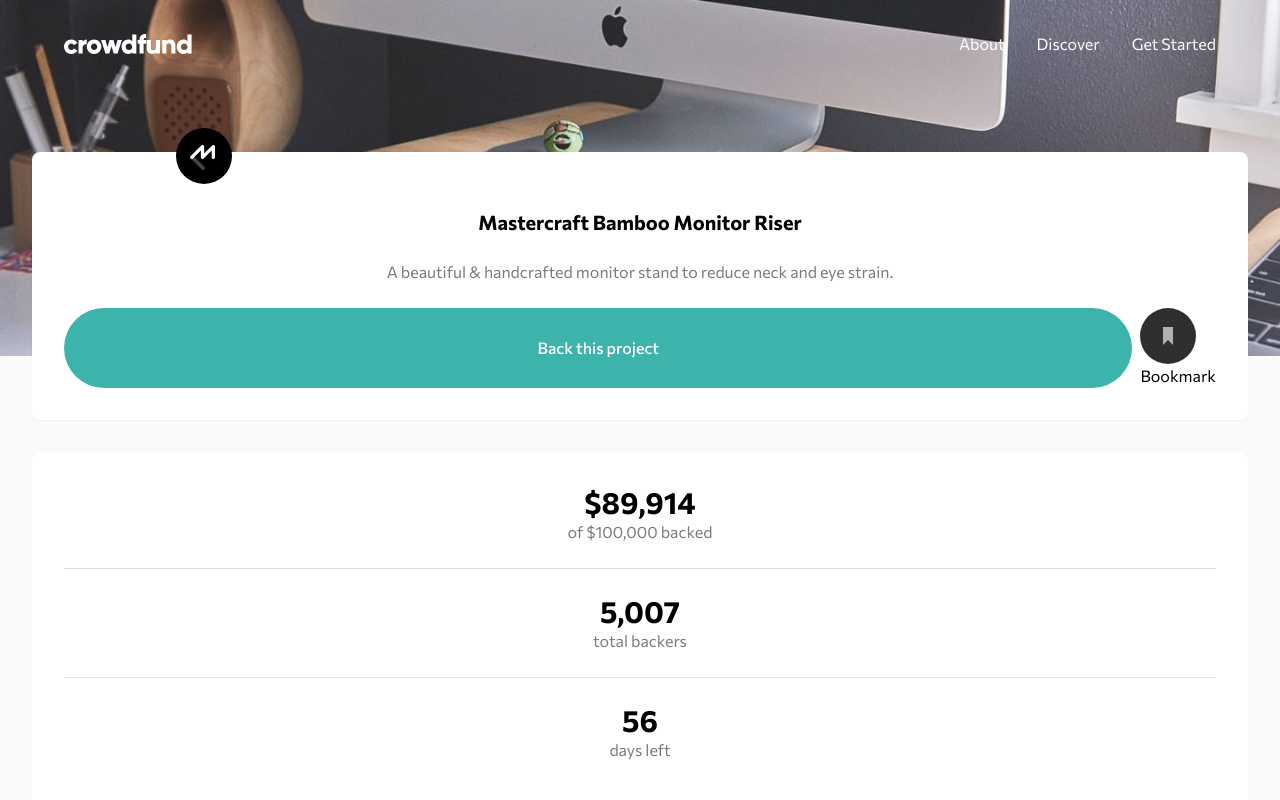
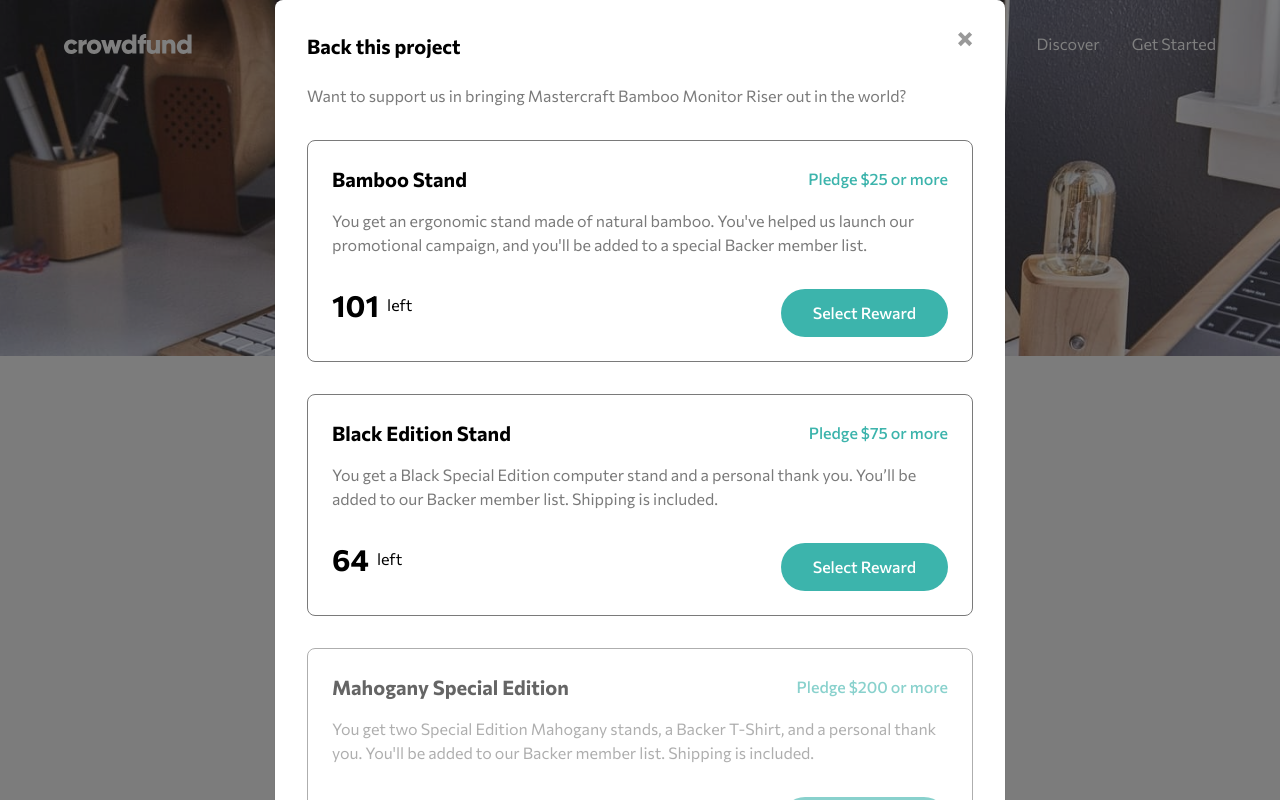
Before and after one commit to to-my-learning-path/crowdfunding-product-page, a React (Vite) app: page / in a window 1280 px wide. Both pictures are taken after a click on the button "Back this project". Shown: the top 800 px of the page. Built offline with nearby package versions, Linux system fonts and the light colour scheme.

Commit message:
Added third section styles

```diff
--- a/src/components/Home/Home.jsx
+++ b/src/components/Home/Home.jsx
@@ -1,7 +1,8 @@
-import React from "react";
+import React, { useState } from "react";
 import MastercraftIcon from ".././.././assets/images/logo-mastercraft.svg";
 import BookmarkIcon from "../../assets/images/icon-bookmark.svg";
-import { Divider } from "@mui/material";
+import CloseIcon from "../../assets/images/icon-close-modal.svg";
+import { Divider, useMediaQuery, LinearProgress, Modal } from "@mui/material";
 
 const list = [
   {
@@ -28,12 +29,17 @@ const list = [
 ];
 
 const Home = () => {
+  const isMobile = useMediaQuery("(max-width: 767px)");
+  const [isBookmarked, setIsBookmarked] = useState(false);
+  const [isModelOpen, setIsModelOpen] = useState(false);
+
   return (
-    <main className=" mx-8 mt-16 space-y-8 ">
+    <main className=" mx-8 mt-16 lg:mt-20 xl:mt-28 space-y-8 max-w-[730px] md:mx-auto">
       <section className=" relative shadow-sm bg-[#fff] rounded-lg p-8 text-center space-y-6">
         <img
           className=" mx-auto absolute -translate-y-14 translate-x-28"
           src={MastercraftIcon}
+          aria-hidden="true"
           alt=""
         />
         <h1 className=" text-xl px-8 font-700 -mt-14">
@@ -42,32 +48,80 @@ const Home = () => {
         <p className=" text-darkGray">
           A beautiful & handcrafted monitor stand to reduce neck and eye strain.
         </p>
-        <div className=" flex justify-between gap-2">
-          <button className=" bg-moderateCyan hover:bg-darkCyan text-[#fff] py-3 px-4 w-full font-500 rounded-full">
+        <div className=" flex justify-between gap-2 items-center">
+          <button
+            onClick={() => setIsModelOpen(!isModelOpen)}
+            className=" bg-moderateCyan hover:bg-darkCyan text-[#fff] py-3 px-4 w-full md:w-fit md:px-12 font-500 rounded-full"
+          >
             Back this project
           </button>
-          <button>
-            <img className=" hover:opacity-80" src={BookmarkIcon} alt="" />
-            <p className=" hidden md:block">Bookmark</p>
+          {isBookmarked ? (
+            <button
+              onClick={() => setIsBookmarked(!isBookmarked)}
+              className="hover:opacity-80 flex justify-between items-center gap-2 md:bg-[#e5e7eb] md:rounded-full pr-4"
+            >
+              <img
+                src={BookmarkIcon}
+                style={{
+                  filter:
+                    "invert(62%) sepia(70%) saturate(353%) hue-rotate(127deg) brightness(85%) contrast(92%)",
+                }}
+                aria-hidden="true"
+                alt=""
+              />
+              <p className=" hidden md:block text-darkCyan font-700">
+                Bookmarked
+              </p>
             </button>
+          ) : (
+            <button
+              onClick={() => setIsBookmarked(!isBookmarked)}
+              className="hover:opacity-80 flex justify-between items-center gap-2 md:bg-[#e5e7eb] md:rounded-full pr-4"
+            >
+              <img src={BookmarkIcon} aria-hidden="true" alt="" />
+              <p className=" hidden md:block font-700">Bookmark</p>
+            </button>
+          )}
         </div>
       </section>
-      <section className=" bg-[#fff] shadow-sm rounded-lg p-8 text-center space-y-6">
+      <section className="bg-[#fff] shadow-sm rounded-lg p-8 text-center space-y-6 ">
+        <div className="  md:flex md:justify-around md:items-center space-y-6 md:space-y-0">
           <div>
             <p className=" text-3xl font-700">$89,914</p>
             <p className=" text-darkGray">of $100,000 backed</p>
           </div>
-        <Divider varient="middle" />
+          <Divider
+            varient="middle"
+            aria-hidden="true"
+            flexItem
+            orientation={isMobile ? "horizontal" : "vertical"}
+          />
           <div>
             <p className=" text-3xl font-700">5,007</p>
             <p className=" text-darkGray">total backers</p>
           </div>
-        <Divider varient="middle" />
+          <Divider
+            varient="middle"
+            flexItem
+            aria-hidden="true"
+            orientation={isMobile ? "horizontal" : "vertical"}
+          />
           <div>
             <p className=" text-3xl font-700">56</p>
             <p className=" text-darkGray">days left</p>
           </div>
-        <div></div>
+        </div>
+        <div className=" text-moderateCyan">
+          <LinearProgress
+            sx={{
+              height: 10,
+              borderRadius: "2rem",
+            }}
+            color="inherit"
+            variant="determinate"
+            value={(89914 / 100000) * 100}
+          />
+        </div>
       </section>
       <section className=" bg-[#fff] shadow-sm rounded-lg p-8 text-center">
         <div className=" space-y-6 text-left">
@@ -87,7 +141,7 @@ const Home = () => {
         </div>
         <div className=" space-y-8 mt-8">
           {list.map((item) => (
-            <ModelItem
+            <RewardList
               key={item.title}
               title={item.title}
               price={item.price}
@@ -97,23 +151,55 @@ const Home = () => {
           ))}
         </div>
       </section>
+      <Modal
+        open={isModelOpen}
+        onClose={() => setIsModelOpen(!isModelOpen)}
+        sx={{ overflowY: "scroll" }}
+      >
+        <div className=" my-14 bg-[#fff] shadow-sm rounded-lg p-8 max-w-[730px] md:mx-auto relative">
+          <button
+            onClick={() => setIsModelOpen(!isModelOpen)}
+            className=" absolute top-8 right-8 hover:brightness-100"
+          >
+            <img src={CloseIcon} alt="" />
+          </button>
+          <div className=" space-y-6 text-left">
+            <p className=" text-xl font-700">Back this project</p>
+            <p className=" text-darkGray">
+              Want to support us in bringing Mastercraft Bamboo Monitor Riser
+              out in the world?
+            </p>
+          </div>
+          <div className=" space-y-8 mt-8">
+            {list.map((item) => (
+              <ModelItemList
+                key={item.title}
+                title={item.title}
+                price={item.price}
+                description={item.description}
+                amount={item.amount}
+              />
+            ))}
+          </div>
+        </div>
+      </Modal>
     </main>
   );
 };
 
-const ModelItem = ({ title, price, description, amount }) => {
+const RewardList = ({ title, price, description, amount }) => {
   return (
     <div
       className={` ${
         amount > 0 ? "" : "opacity-60 cursor-not-allowed"
       } border-[1px] border-darkGray text-left p-6 space-y-4 rounded-lg`}
     >
-      <div>
+      <div className=" md:flex md:justify-between md:items-center">
         <p className="text-xl font-700 ">{title}</p>
         <p className=" text-moderateCyan font-500">Pledge ${price} or more</p>
       </div>
       <p className=" text-darkGray">{description}</p>
-      <div className=" space-y-4">
+      <div className=" space-y-4 md:flex md:justify-between md:items-center">
         <p className=" flex items-center gap-2">
           <span className=" text-3xl font-700">{amount}</span> left
         </p>
@@ -131,4 +217,28 @@ const ModelItem = ({ title, price, description, amount }) => {
   );
 };
 
+const ModelItemList = ({ title, price, description, amount }) => {
+  return (
+    <div
+      className={` ${
+        amount > 0 ? "" : "opacity-60 cursor-not-allowed"
+      } border-[1px] border-darkGray text-left p-6 space-y-4 rounded-lg`}
+    >
+      <div className=" md:flex md:justify-between md:items-center">
+        <p className="text-xl font-700 ">{title}</p>
+        <p className=" text-moderateCyan font-500">Pledge ${price} or more</p>
+      </div>
+      <p className=" text-darkGray">{description}</p>
+      <div className=" space-y-4 md:flex md:justify-between md:items-center">
+        <p className=" flex items-center gap-2">
+          <span className=" text-3xl font-700">{amount}</span> left
+        </p>
+        <button className=" bg-moderateCyan hover:bg-darkCyan text-[#fff] py-3 px-8 font-500 rounded-full">
+          Select Reward
+        </button>
+      </div>
+    </div>
+  );
+};
+
 export default Home;
```
Lines whose indentation alone changed are shown as unchanged.
